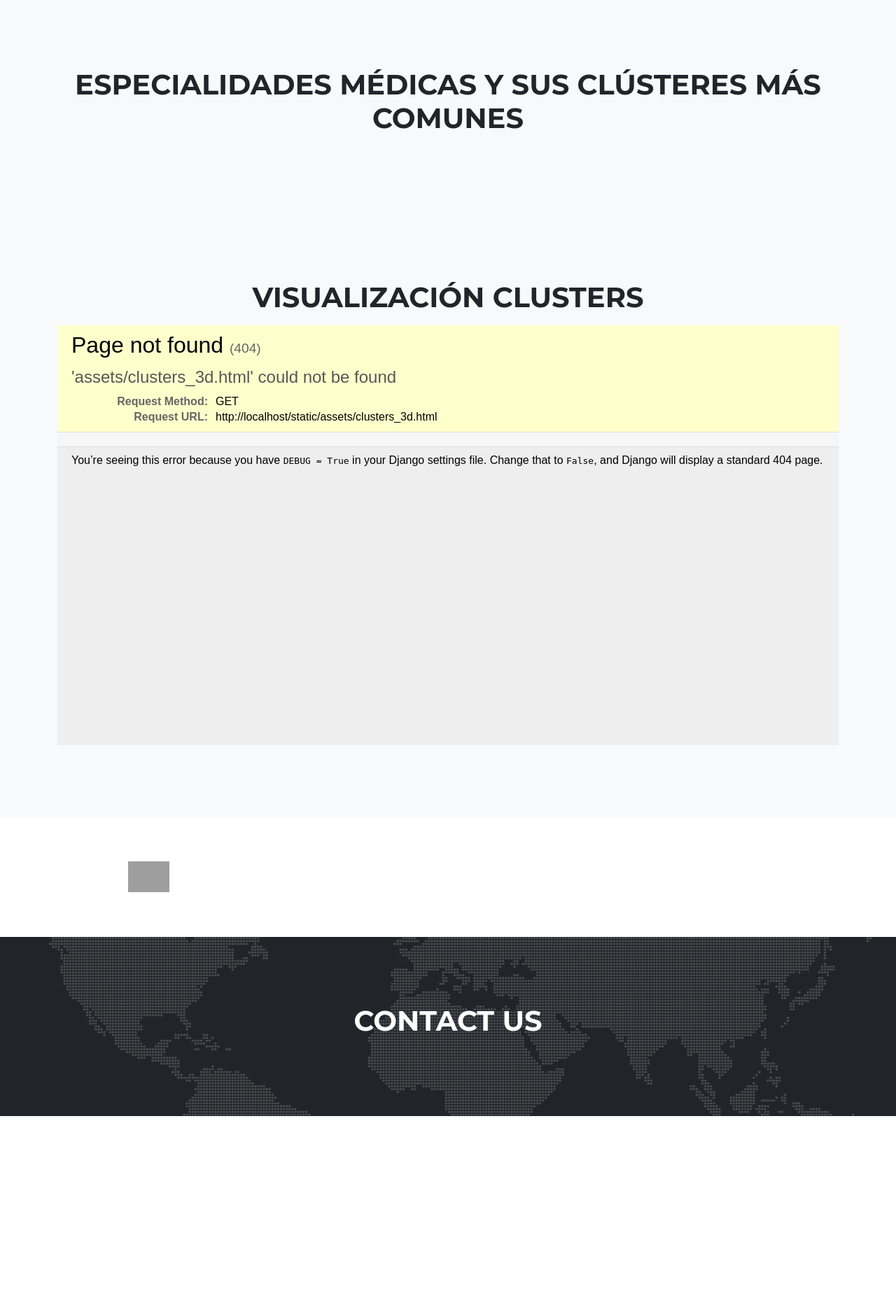
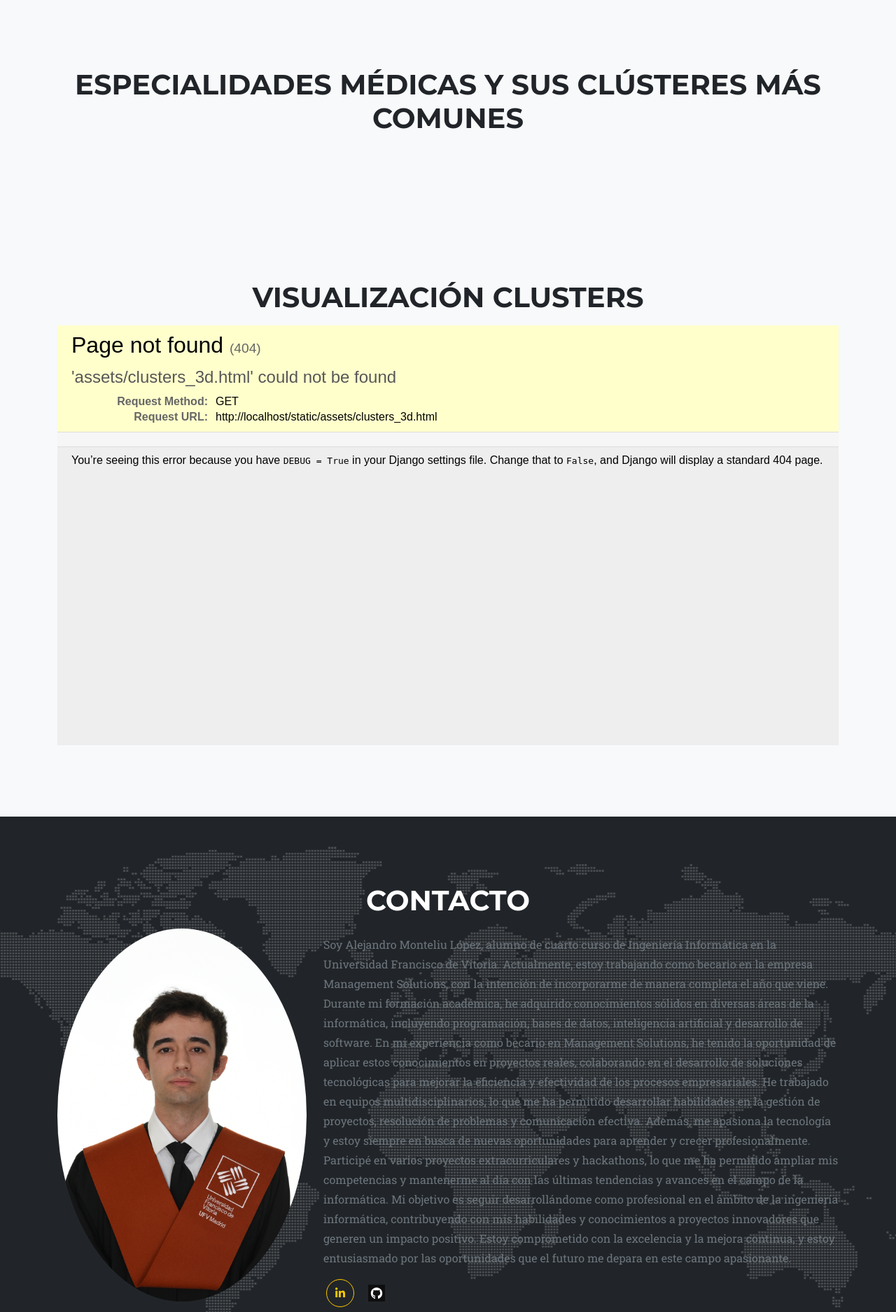
Before and after one commit to AlexMonteliu/PFG-MEDICAL-CLUSTERING, a Django app: template myproject/aplicacion1/templates/hello.html in a window 1280 px wide. Shown: the part 1590-3465 px from the top of the page at 70% size. Before the commit the page ends 3185 px from the top, so only its background shows below. Run offline with Django 5.2, Linux system fonts and the light colour scheme; the template is opened without the code that fills it, so the values that code supplies are empty; parts of the project's set-up code (start-up, migrations or seed data) failed here and were passed over; some libraries are stand-ins or nearby versions; grey boxes are pictures that could not be loaded.

Commit message:
logos y contacto

```diff
--- a/myproject/aplicacion1/templates/hello.html
+++ b/myproject/aplicacion1/templates/hello.html
@@ -10,6 +10,7 @@
     <link rel="icon" type="image/x-icon" href="assets/favicon.ico" />
     <!-- Font Awesome icons (free version)-->
     <script src="https://use.fontawesome.com/releases/v6.3.0/js/all.js" crossorigin="anonymous"></script>
+
     <!-- Google fonts-->
     <link href="https://fonts.googleapis.com/css?family=Montserrat:400,700" rel="stylesheet" type="text/css" />
     <link href="https://fonts.googleapis.com/css?family=Roboto+Slab:400,100,300,700" rel="stylesheet" type="text/css" />
@@ -31,7 +32,7 @@
                     <li class="nav-item"><a class="nav-link" href="#portfolio">Clusters</a></li>
                     <li class="nav-item"><a class="nav-link" href="#about">Especialidades y cluster</a></li>
                     <li class="nav-item"><a class="nav-link" href="#team">Visualizacion Clusters</a></li>
-                    <li class="nav-item"><a class="nav-link" href="#contact">Contact</a></li>
+                    <li class="nav-item"><a class="nav-link" href="#contact">Contacto</a></li>
                 </ul>
             </div>
         </div>
@@ -152,21 +153,35 @@
             </div>
         </div>
     </section>
-    <!-- Clients -->
-    <div class="py-5">
-        <div class="container">
-            <div class="row align-items-center">
-                <div class="col-md-3 col-sm-6 my-3">
-                    <a href="#!"><img class="img-fluid img-brand d-block mx-auto" src="{% static 'assets/img/logos/microsoft.svg' %}" alt="..." aria-label="Microsoft Logo" /></a>
-                </div>
-            </div>
-        </div>
-    </div>
-    <!-- Contact -->
+    <!-- Contact0 -->
     <section class="page-section" id="contact">
         <div class="container">
             <div class="text-center">
-                <h2 class="section-heading text-uppercase">Contact Us</h2>
+                <h2 class="section-heading text-uppercase">Contacto</h2>
+            </div>
+            <div class="row align-items-center">
+                <div class="col-lg-4">
+                    <img src="{% static 'assets/img/FotoMia.jpg' %}" class="img-fluid rounded-circle mb-3" alt="Profile Picture">
+                </div>
+                <div class="col-lg-8">
+                    <p class="text-muted">
+                        Soy Alejandro Monteliu López, alumno de cuarto curso de Ingeniería Informática en la Universidad Francisco de Vitoria. Actualmente, estoy trabajando como becario en la empresa Management Solutions, con la intención de incorporarme de manera completa el año que viene. Durante mi formación académica, he adquirido conocimientos sólidos en diversas áreas de la informática, incluyendo programación, bases de datos, inteligencia artificial y desarrollo de software.
+
+                        En mi experiencia como becario en Management Solutions, he tenido la oportunidad de aplicar estos conocimientos en proyectos reales, colaborando en el desarrollo de soluciones tecnológicas para mejorar la eficiencia y efectividad de los procesos empresariales. He trabajado en equipos multidisciplinarios, lo que me ha permitido desarrollar habilidades en la gestión de proyectos, resolución de problemas y comunicación efectiva.
+
+                        Además, me apasiona la tecnología y estoy siempre en busca de nuevas oportunidades para aprender y crecer profesionalmente. Participé en varios proyectos extracurriculares y hackathons, lo que me ha permitido ampliar mis competencias y mantenerme al día con las últimas tendencias y avances en el campo de la informática.
+
+                        Mi objetivo es seguir desarrollándome como profesional en el ámbito de la ingeniería informática, contribuyendo con mis habilidades y conocimientos a proyectos innovadores que generen un impacto positivo. Estoy comprometido con la excelencia y la mejora continua, y estoy entusiasmado por las oportunidades que el futuro me depara en este campo apasionante.
+                    </p>
+                    <div class="mt-3">
+                        <a href="https://www.linkedin.com/in/alejandro-monteliu-l%C3%B3pez-a74a11287//" class="btn btn-outline-primary btn-social mx-1">
+                            <i class="fab fa-linkedin-in"></i>
+                        </a>
+                        <a href="https://github.com/AlexMonteliu" class="btn btn-outline-dark btn-social mx-1">
+                            <img src="{% static 'assets/img/gtihub2.svg' %}" alt="GitHub Logo" style="width: 24px; height: 24px;">
+                        </a>
+                    </div>
+                </div>
             </div>
         </div>
     </section>
```
Also changed, not shown: myproject/aplicacion1/static/assets/img/FotoMia.jpg (added), myproject/aplicacion1/static/assets/img/github.svg (added), myproject/aplicacion1/static/assets/img/gtihub2.svg (added).
